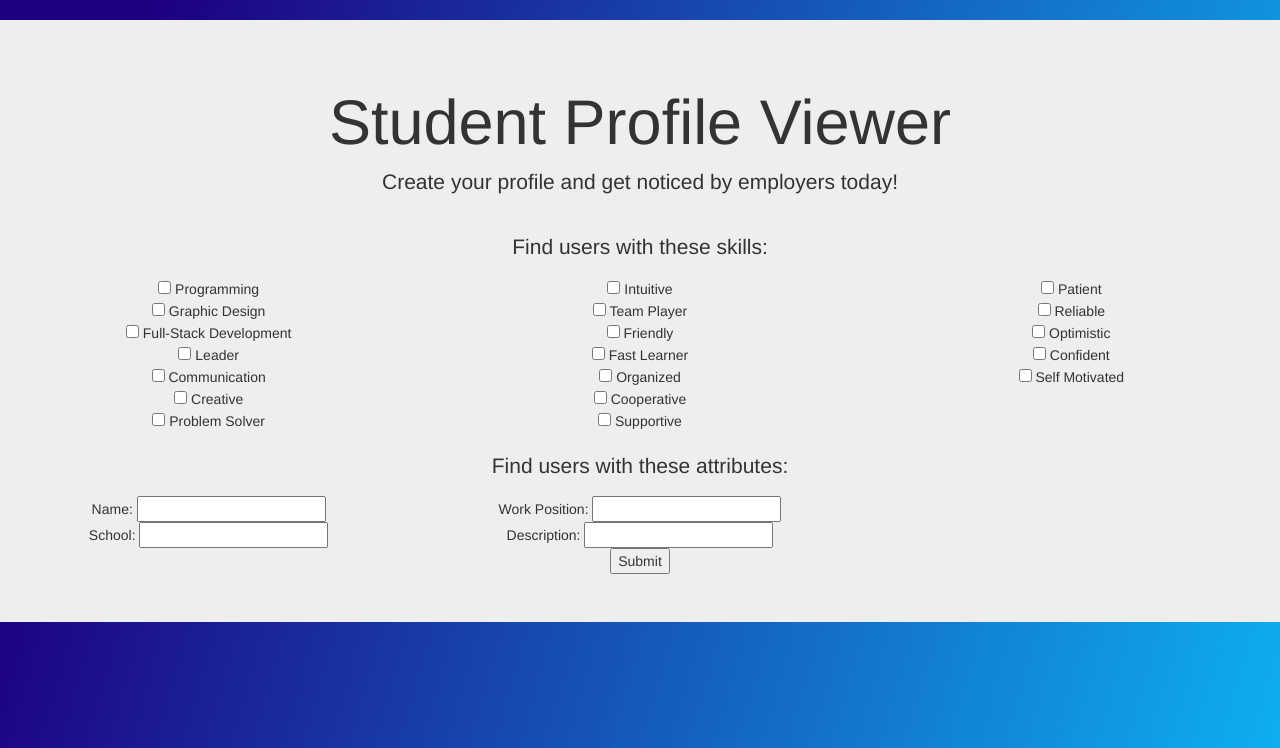
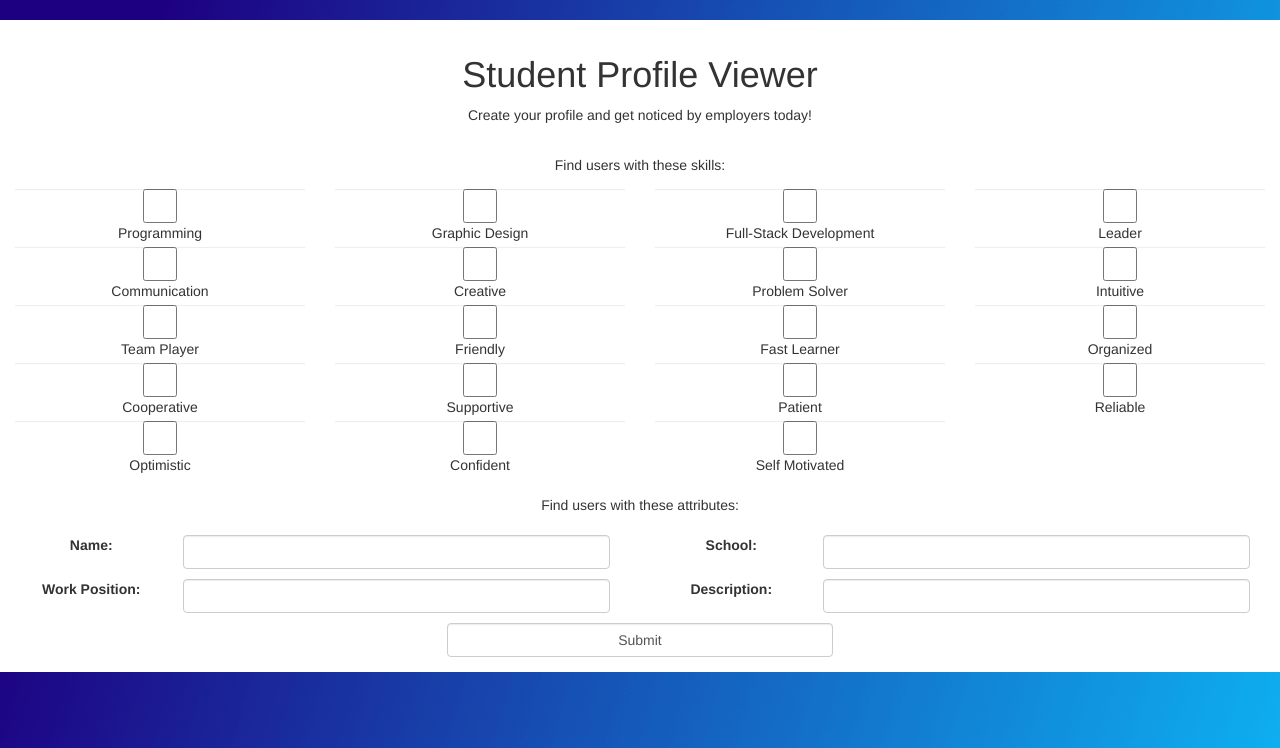
Before and after one commit to Bradon-Lodwick/cloud-computing-final, a Flask app: page /search in a window 1280 px wide. Shown: the part 52-800 px from the top of the page. Run offline with Flask 2, Linux system fonts and the light colour scheme; parts of the project's set-up code (start-up, migrations or seed data) failed here and were passed over; some libraries are stand-ins or nearby versions.

Commit message:
Beautified Search.html

```diff
--- a/templates/search.html
+++ b/templates/search.html
@@ -5,7 +5,7 @@ Search
 {% endblock %}
 
 {% block content %}
-<div class="jumbotron text-center">
+<div class="text-center container-fluid" style="background-color: white; padding: 15px">
     <h1>Student Profile Viewer</h1>
     <p>Create your profile and get noticed by employers today!</p>
 
@@ -13,30 +13,61 @@ Search
 
     <form method=post enctype=multipart/form-data action="{{ url_for('search') }}">
         <p>Find users with these skills:</p>
-        <div  style="column-count: 3">
-            {% for skill in skills %}
-                <input type="checkbox" name="skills[]" value="{{ skill }}"> {{ skill }}<br />
+        <div  style="col-md-12">
+            {% for skill_row in skills | batch(4) %}
+            <div class="row">
+                {% for skill in skill_row %}
+                    <div class="col-md-3">
+                        <input type="checkbox" class="form-control" name="skills[]" value="{{ skill }}"> {{ skill }}<br />
+                    </div>
+                {% endfor %}
+            </div>
             {% endfor %}
         </div>
         <br />
         <p>Find users with these attributes:</p>
-        <div  style="column-count: 3">
-            <div>
-                Name: <input type="text" name="name">
+        <div  class="row">
+            <div class="col-md-6" style="margin-top: 10px">
+                <div class="col-md-3">
+                    <label>Name: </label>
+                </div>
+                <div class="col-md-9">
+                    <input type="text" class="form-control" name="name" />
+                </div>
             </div>
-            <div>
-                School: <input type="text" name="school_name">
+            <div class="col-md-6" style="margin-top: 10px">
+                <div class="col-md-3">
+                    <label>School: </label>
+                </div>
+                <div class="col-md-9">
+                    <input type="text" class="form-control" name="school_name" />
+                </div>
             </div>
-            <div>
-                Work Position: <input type="text" name="work_position">
+            <div class="col-md-6" style="margin-top: 10px">
+                <div class="col-md-3">
+                    <label>Work Position: </label>
+                </div>
+                <div class="col-md-9">
+                    <input type="text" class="form-control" name="work_position" />
+                </div>
             </div>
-            <div>
-                Description: <input type="text" name="description">
+            <!-- New Row -->
+            <div class="col-md-6" style="margin-top: 10px">
+                <div class="col-md-3">
+                    <label class="form-label">Description:</label>
+                </div>
+                <div class="col-md-9">
+                    <input type="text" class="form-control" name="description" />
+                </div>
             </div>
         </div>
         <input type="hidden" name="limit" value="{{ limit }}">
         <input type="hidden" name="offset" value="{{ offset }}">
-        <input type="submit" value="Submit">
+        <div class="col-md-4"></div>
+        <div class="col-md-4" style="margin-top: 10px">
+            <input class="form-control" type="submit" value="Submit">
+        </div>
+        <div class="col-md-4"></div>
     </form>
 
 </div>
```
